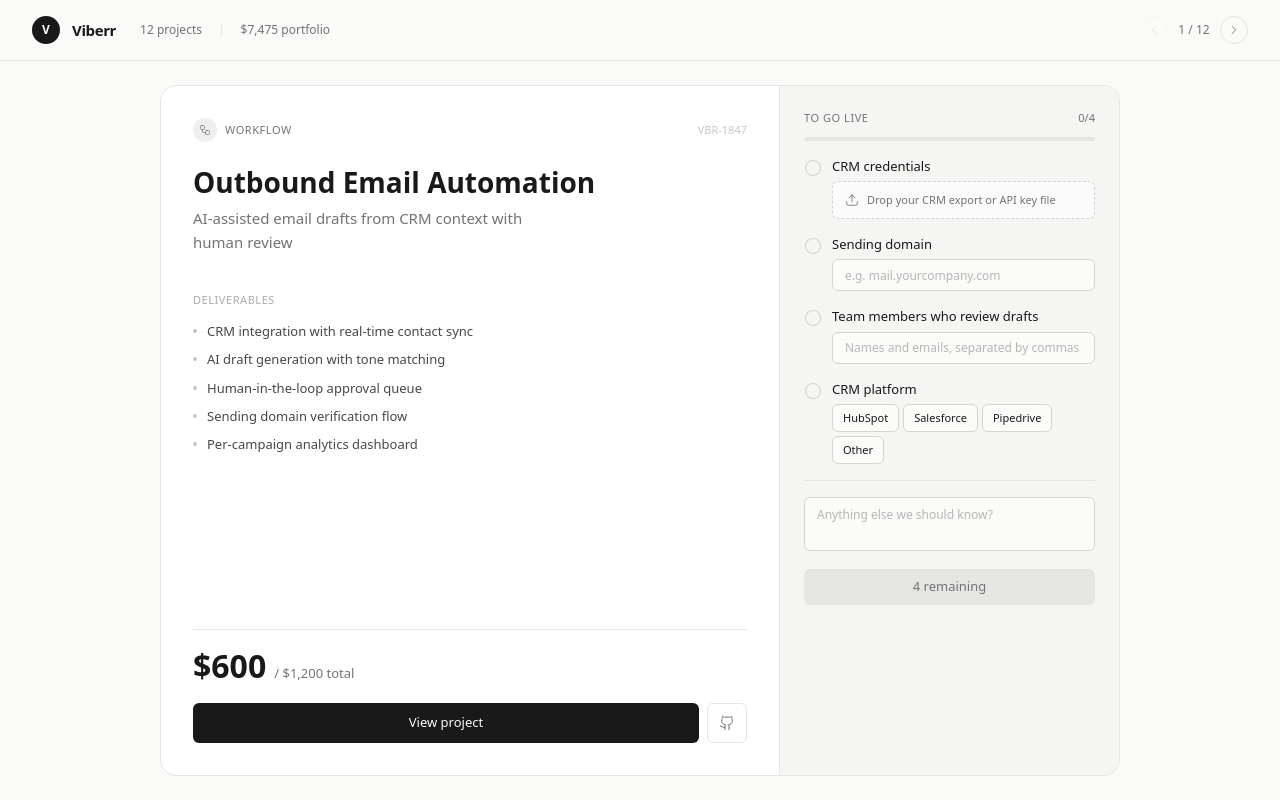
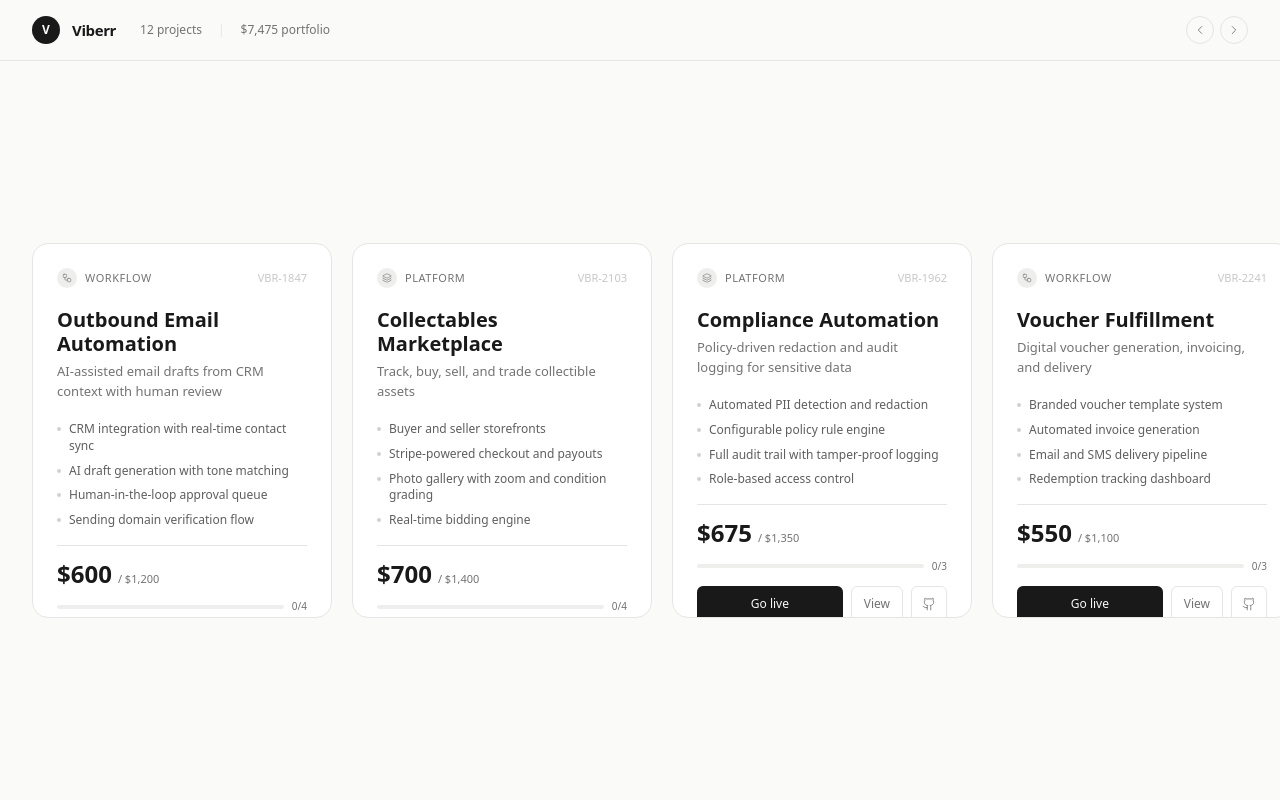
Before and after one commit to jonyeazel/viberr-project-portfolio, a Next.js app: page / in a window 1280 px wide. Built offline with nearby package versions, Linux system fonts and the light colour scheme.

Commit message:
feat: multi-card slideshow with 4:5 aspect ratio and inset drawers

```diff
--- a/app/page.tsx
+++ b/app/page.tsx
@@ -11,6 +11,7 @@ import {
   Circle,
   ChevronLeft,
   ChevronRight,
+  X,
 } from "lucide-react";
 
 type StepType = "upload" | "input" | "choice" | "confirm";
@@ -481,7 +482,7 @@ export default function Home() {
   const [state, setState] = useState<ProjectState>(initProjectState);
   const [notes, setNotes] = useState<Record<string, string>>({});
   const [submitted, setSubmitted] = useState<Record<string, boolean>>({});
-  const [currentIndex, setCurrentIndex] = useState(0);
+  const [openDrawer, setOpenDrawer] = useState<string | null>(null);
   const scrollRef = useRef<HTMLDivElement>(null);
 
   const updateStep = useCallback(
@@ -507,49 +508,23 @@ export default function Home() {
     return steps?.every((s) => s.completed) ?? false;
   };
 
-  const scrollTo = useCallback((index: number) => {
+  const scrollBy = useCallback((direction: number) => {
     const el = scrollRef.current;
     if (!el) return;
-    const child = el.children[index] as HTMLElement;
-    if (child) {
-      child.scrollIntoView({
-        behavior: "smooth",
-        block: "nearest",
-        inline: "center",
-      });
-    }
-    setCurrentIndex(index);
-  }, []);
-
-  const goNext = useCallback(() => {
-    scrollTo(Math.min(currentIndex + 1, projects.length - 1));
-  }, [currentIndex, scrollTo]);
-
-  const goPrev = useCallback(() => {
-    scrollTo(Math.max(currentIndex - 1, 0));
-  }, [currentIndex, scrollTo]);
-
-  useEffect(() => {
-    const el = scrollRef.current;
-    if (!el) return;
-    const onScroll = () => {
-      const idx = Math.round(el.scrollLeft / el.offsetWidth);
-      setCurrentIndex(Math.max(0, Math.min(idx, projects.length - 1)));
-    };
-    el.addEventListener("scroll", onScroll, { passive: true });
-    return () => el.removeEventListener("scroll", onScroll);
+    el.scrollBy({ left: direction * 320, behavior: "smooth" });
   }, []);
 
   useEffect(() => {
     const onKey = (e: KeyboardEvent) => {
       const tag = (e.target as HTMLElement)?.tagName;
       if (tag === "INPUT" || tag === "TEXTAREA") return;
-      if (e.key === "ArrowRight") goNext();
-      if (e.key === "ArrowLeft") goPrev();
+      if (e.key === "ArrowRight") scrollBy(1);
+      if (e.key === "ArrowLeft") scrollBy(-1);
+      if (e.key === "Escape") setOpenDrawer(null);
     };
     window.addEventListener("keydown", onKey);
     return () => window.removeEventListener("keydown", onKey);
-  }, [goNext, goPrev]);
+  }, [scrollBy]);
 
   return (
     <div className="h-screen flex flex-col overflow-hidden bg-background">
@@ -573,30 +548,25 @@ export default function Home() {
 
         <div className="flex items-center gap-1.5">
           <button
-            onClick={goPrev}
-            disabled={currentIndex === 0}
-            className="w-7 h-7 rounded-full border border-border flex items-center justify-center text-muted hover:text-foreground hover:border-foreground/20 disabled:opacity-20 disabled:cursor-not-allowed transition-all duration-150"
+            onClick={() => scrollBy(-1)}
+            className="w-7 h-7 rounded-full border border-border flex items-center justify-center text-muted hover:text-foreground hover:border-foreground/20 transition-all duration-150"
           >
             <ChevronLeft size={14} strokeWidth={1.5} />
           </button>
-          <span className="text-[12px] tabular-nums text-muted w-10 text-center">
-            {currentIndex + 1} / {projects.length}
-          </span>
           <button
-            onClick={goNext}
-            disabled={currentIndex === projects.length - 1}
-            className="w-7 h-7 rounded-full border border-border flex items-center justify-center text-muted hover:text-foreground hover:border-foreground/20 disabled:opacity-20 disabled:cursor-not-allowed transition-all duration-150"
+            onClick={() => scrollBy(1)}
+            className="w-7 h-7 rounded-full border border-border flex items-center justify-center text-muted hover:text-foreground hover:border-foreground/20 transition-all duration-150"
           >
             <ChevronRight size={14} strokeWidth={1.5} />
           </button>
         </div>
       </header>
 
-      {/* Slideshow */}
+      {/* Multi-card slideshow */}
       <div
         ref={scrollRef}
-        className="flex-1 flex overflow-x-auto snap-x snap-mandatory scroll-smooth"
-        style={{ scrollbarWidth: "none" }}
+        className="flex-1 flex items-center gap-5 overflow-x-auto px-8 py-6"
+        style={{ scrollbarWidth: "none", scrollBehavior: "smooth" }}
       >
         {projects.map((project) => {
           const TypeIcon = typeConfig[project.type].icon;
@@ -604,19 +574,21 @@ export default function Home() {
           const isSubmitted = submitted[project.slug];
           const completedCount =
             state[project.slug]?.filter((s) => s.completed).length ?? 0;
+          const isDrawerOpen = openDrawer === project.slug;
 
           return (
             <div
               key={project.slug}
-              className="snap-center flex-shrink-0 w-full flex items-stretch justify-center px-8 py-6"
+              className="flex-shrink-0 relative overflow-hidden rounded-[16px] border border-border bg-card"
+              style={{ width: 300, aspectRatio: "4/5" }}
             >
-              <div className="border border-border rounded-[16px] bg-card w-full max-w-[960px] flex overflow-hidden">
-                {/* Left panel */}
-                <div className="flex-1 flex flex-col p-8 min-w-0">
+              {/* Card face */}
+              <div className="absolute inset-0 flex flex-col p-6">
+                {/* Type badge + code */}
                 <div className="flex items-center gap-2">
-                    <div className="w-6 h-6 rounded-full bg-surface-2 flex items-center justify-center flex-shrink-0">
+                  <div className="w-5 h-5 rounded-full bg-surface-2 flex items-center justify-center flex-shrink-0">
                     <TypeIcon
-                        size={12}
+                      size={10}
                       strokeWidth={1.5}
                       className="text-muted"
                     />
@@ -629,75 +601,43 @@ export default function Home() {
                   </span>
                 </div>
 
-                  <h2 className="text-[28px] font-semibold text-foreground mt-6 leading-[1.15]">
+                {/* Title + description */}
+                <h2 className="text-[20px] font-semibold text-foreground mt-5 leading-[1.2]">
                   {project.name}
                 </h2>
-
-                  <p className="text-[15px] text-muted leading-[1.6] mt-2 max-w-[380px]">
+                <p className="text-[13px] text-muted leading-[1.5] mt-1.5">
                   {project.description}
                 </p>
 
                 {/* Deliverables */}
-                  <div className="mt-8">
-                    <span className="text-[11px] text-muted/60 tracking-[0.05em] uppercase">
-                      Deliverables
-                    </span>
-                    <ul className="mt-3 space-y-2.5">
-                      {project.deliverables.map((d, i) => (
+                <ul className="mt-5 space-y-2">
+                  {project.deliverables.slice(0, 4).map((d, i) => (
                     <li
                       key={i}
-                          className="flex items-start gap-2.5 text-[13px] leading-[1.4] text-foreground/80"
+                      className="flex items-start gap-2 text-[12px] leading-[1.4] text-foreground/70"
                     >
-                          <span className="w-1 h-1 rounded-full bg-foreground/25 mt-[7px] flex-shrink-0" />
+                      <span className="w-1 h-1 rounded-full bg-foreground/20 mt-[6px] flex-shrink-0" />
                       {d}
                     </li>
                   ))}
                 </ul>
-                  </div>
 
                 <div className="flex-1" />
 
-                  <div className="border-t border-border pt-5 mt-6">
-                    <div className="flex items-baseline gap-2">
-                      <span className="text-[32px] font-semibold tabular-nums text-foreground leading-none">
+                {/* Price + progress */}
+                <div className="border-t border-border pt-4 mt-4">
+                  <div className="flex items-baseline gap-1.5">
+                    <span className="text-[24px] font-semibold tabular-nums text-foreground leading-none">
                       ${(project.estimate / 2).toLocaleString()}
                     </span>
-                      <span className="text-[13px] text-muted">
-                        / ${project.estimate.toLocaleString()} total
+                    <span className="text-[11px] text-muted">
+                      / ${project.estimate.toLocaleString()}
                     </span>
                   </div>
 
-                    <div className="flex items-center gap-2 mt-5">
-                      <Link
-                        href={`/${project.slug}`}
-                        className="flex-1 h-10 flex items-center justify-center rounded-md bg-foreground text-background text-[13px] font-medium hover:opacity-85 transition-opacity duration-150"
-                      >
-                        View project
-                      </Link>
-                      <a
-                        href={`${REPO_BASE}/${project.slug}/page.tsx`}
-                        target="_blank"
-                        rel="noopener noreferrer"
-                        className="flex items-center justify-center w-10 h-10 rounded-md border border-border text-muted hover:text-foreground hover:border-foreground/20 transition-colors duration-150"
-                      >
-                        <Github size={16} strokeWidth={1.5} />
-                      </a>
-                    </div>
-                  </div>
-                </div>
-
-                {/* Right panel */}
-                <div className="w-[340px] flex-shrink-0 border-l border-border flex flex-col" style={{ backgroundColor: "#f5f5f4" }}>
-                  <div className="px-6 pt-6 pb-4 flex-shrink-0">
-                    <div className="flex items-center justify-between mb-2.5">
-                      <span className="text-[11px] text-muted tracking-[0.05em] uppercase">
-                        To go live
-                      </span>
-                      <span className="text-[11px] tabular-nums text-muted">
-                        {completedCount}/{project.steps.length}
-                      </span>
-                    </div>
-                    <div className="h-1 rounded-full bg-[#e5e5e3] overflow-hidden">
+                  {/* Progress bar */}
+                  <div className="mt-3 flex items-center gap-2">
+                    <div className="flex-1 h-1 rounded-full bg-surface-2 overflow-hidden">
                       <div
                         className="h-full rounded-full transition-all duration-150 ease-out"
                         style={{
@@ -707,10 +647,88 @@ export default function Home() {
                         }}
                       />
                     </div>
+                    <span className="text-[10px] tabular-nums text-muted">
+                      {completedCount}/{project.steps.length}
+                    </span>
                   </div>
 
-                  <div className="flex-1 overflow-y-auto px-6 pb-6">
-                    <div className="space-y-4">
+                  {/* Action row */}
+                  <div className="flex items-center gap-2 mt-3">
+                    {isSubmitted ? (
+                      <div className="flex-1 h-9 flex items-center justify-center gap-1.5 rounded-md bg-[#16a34a]/10">
+                        <Check size={12} strokeWidth={2} className="text-[#16a34a]" />
+                        <span className="text-[12px] text-[#16a34a] font-medium">Submitted</span>
+                      </div>
+                    ) : (
+                      <button
+                        onClick={() => setOpenDrawer(project.slug)}
+                        className="flex-1 h-9 flex items-center justify-center rounded-md bg-foreground text-background text-[12px] font-medium hover:opacity-85 transition-opacity duration-150"
+                      >
+                        Go live
+                      </button>
+                    )}
+                    <Link
+                      href={`/${project.slug}`}
+                      className="h-9 px-3 flex items-center justify-center rounded-md border border-border text-[12px] text-muted hover:text-foreground hover:border-foreground/20 transition-colors duration-150"
+                    >
+                      View
+                    </Link>
+                    <a
+                      href={`${REPO_BASE}/${project.slug}/page.tsx`}
+                      target="_blank"
+                      rel="noopener noreferrer"
+                      className="flex items-center justify-center w-9 h-9 rounded-md border border-border text-muted hover:text-foreground hover:border-foreground/20 transition-colors duration-150"
+                    >
+                      <Github size={14} strokeWidth={1.5} />
+                    </a>
+                  </div>
+                </div>
+              </div>
+
+              {/* Inset drawer */}
+              <div
+                className="absolute rounded-[13px] bg-card flex flex-col"
+                style={{
+                  inset: 3,
+                  transform: isDrawerOpen ? "translateY(0)" : "translateY(105%)",
+                  transition: "transform 150ms ease-out",
+                  boxShadow: isDrawerOpen ? "0 -4px 24px rgba(0,0,0,0.08)" : "none",
+                  pointerEvents: isDrawerOpen ? "auto" : "none",
+                }}
+              >
+                {/* Drawer header */}
+                <div className="px-5 pt-4 pb-3 flex items-center justify-between flex-shrink-0">
+                  <div>
+                    <span className="text-[11px] text-muted tracking-[0.05em] uppercase">
+                      To go live
+                    </span>
+                    <div className="flex items-center gap-2 mt-1">
+                      <div className="w-24 h-1 rounded-full bg-surface-2 overflow-hidden">
+                        <div
+                          className="h-full rounded-full transition-all duration-150 ease-out"
+                          style={{
+                            width: `${progress}%`,
+                            backgroundColor:
+                              progress === 100 ? "#16a34a" : "#2563eb",
+                          }}
+                        />
+                      </div>
+                      <span className="text-[10px] tabular-nums text-muted">
+                        {completedCount}/{project.steps.length}
+                      </span>
+                    </div>
+                  </div>
+                  <button
+                    onClick={() => setOpenDrawer(null)}
+                    className="w-6 h-6 rounded-full flex items-center justify-center text-muted hover:text-foreground transition-colors duration-150"
+                  >
+                    <X size={14} strokeWidth={1.5} />
+                  </button>
+                </div>
+
+                {/* Drawer content */}
+                <div className="flex-1 overflow-y-auto px-5 pb-5">
+                  <div className="space-y-3.5">
                     {project.steps.map((step, i) => {
                       const stepState = state[project.slug]?.[i];
                       const done = stepState?.completed;
@@ -747,13 +765,13 @@ export default function Home() {
                             </span>
 
                             {step.type === "upload" && !done && (
-                                <label className="mt-1.5 flex items-center gap-2 px-3 py-2.5 rounded-md border border-dashed border-[#d4d4d2] hover:border-foreground/30 cursor-pointer transition-colors duration-150 bg-white/60">
+                              <label className="mt-1.5 flex items-center gap-2 px-3 py-2 rounded-md border border-dashed border-[#d4d4d2] hover:border-foreground/30 cursor-pointer transition-colors duration-150 bg-surface/30">
                                 <Upload
-                                    size={14}
+                                  size={12}
                                   strokeWidth={1.5}
                                   className="text-muted flex-shrink-0"
                                 />
-                                  <span className="text-[11px] text-muted truncate">
+                                <span className="text-[10px] text-muted truncate">
                                   {step.placeholder}
                                 </span>
                                 <input
@@ -774,7 +792,7 @@ export default function Home() {
                             {step.type === "upload" &&
                               done &&
                               stepState?.fileName && (
-                                  <span className="text-[11px] text-muted mt-0.5 block truncate">
+                                <span className="text-[10px] text-muted mt-0.5 block truncate">
                                   {stepState.fileName}
                                 </span>
                               )}
@@ -783,7 +801,7 @@ export default function Home() {
                               <input
                                 type="text"
                                 placeholder={step.placeholder}
-                                  className="mt-1.5 w-full h-8 px-3 rounded-md border border-[#d4d4d2] bg-white/60 text-[12px] text-foreground placeholder:text-muted/50 focus:outline-none focus:border-foreground/30 transition-colors duration-150"
+                                className="mt-1.5 w-full h-7 px-2.5 rounded-md border border-[#d4d4d2] bg-surface/30 text-[11px] text-foreground placeholder:text-muted/50 focus:outline-none focus:border-foreground/30 transition-colors duration-150"
                                 onKeyDown={(e) => {
                                   if (
                                     e.key === "Enter" &&
@@ -806,7 +824,7 @@ export default function Home() {
                             {step.type === "input" &&
                               done &&
                               stepState?.value && (
-                                  <span className="text-[11px] text-muted mt-0.5 block truncate">
+                                <span className="text-[10px] text-muted mt-0.5 block truncate">
                                   {stepState.value}
                                 </span>
                               )}
@@ -823,7 +841,7 @@ export default function Home() {
                                           choice: option,
                                         })
                                       }
-                                        className="h-7 px-2.5 rounded-md border border-[#d4d4d2] bg-white/60 text-[11px] text-foreground hover:bg-white transition-colors duration-150"
+                                      className="h-6 px-2 rounded-md border border-[#d4d4d2] bg-surface/30 text-[10px] text-foreground hover:bg-surface transition-colors duration-150"
                                     >
                                       {option}
                                     </button>
@@ -833,7 +851,7 @@ export default function Home() {
                             {step.type === "choice" &&
                               done &&
                               stepState?.choice && (
-                                  <span className="text-[11px] text-muted mt-0.5 block">
+                                <span className="text-[10px] text-muted mt-0.5 block">
                                   {stepState.choice}
                                 </span>
                               )}
@@ -843,7 +861,7 @@ export default function Home() {
                                 onClick={() =>
                                   updateStep(project.slug, i, {})
                                 }
-                                  className="mt-1.5 h-7 px-2.5 rounded-md border border-[#d4d4d2] bg-white/60 text-[11px] text-foreground hover:bg-white transition-colors duration-150"
+                                className="mt-1.5 h-6 px-2 rounded-md border border-[#d4d4d2] bg-surface/30 text-[10px] text-foreground hover:bg-surface transition-colors duration-150"
                               >
                                 Done
                               </button>
@@ -854,7 +872,8 @@ export default function Home() {
                     })}
                   </div>
 
-                    <div className="mt-4 pt-4 border-t border-[#e5e5e3]">
+                  {/* Notes */}
+                  <div className="mt-3 pt-3 border-t border-border">
                     <textarea
                       placeholder="Anything else we should know?"
                       rows={2}
@@ -865,18 +884,19 @@ export default function Home() {
                           [project.slug]: e.target.value,
                         }))
                       }
-                        className="w-full px-3 py-2 rounded-md border border-[#d4d4d2] bg-white/60 text-[12px] text-foreground placeholder:text-muted/50 focus:outline-none focus:border-foreground/30 transition-colors duration-150 resize-none"
+                      className="w-full px-2.5 py-2 rounded-md border border-[#d4d4d2] bg-surface/30 text-[11px] text-foreground placeholder:text-muted/50 focus:outline-none focus:border-foreground/30 transition-colors duration-150 resize-none"
                     />
                   </div>
 
+                  {/* Submit */}
                   {isSubmitted ? (
-                      <div className="mt-3 flex items-center gap-2 justify-center py-2.5">
+                    <div className="mt-2.5 flex items-center gap-1.5 justify-center py-2">
                       <Check
-                          size={14}
+                        size={12}
                         strokeWidth={2}
                         className="text-[#16a34a]"
                       />
-                        <span className="text-[13px] text-[#16a34a] font-medium">
+                      <span className="text-[12px] text-[#16a34a] font-medium">
                         Submitted
                       </span>
                     </div>
@@ -889,10 +909,10 @@ export default function Home() {
                         }));
                       }}
                       disabled={!allDone(project.slug)}
-                        className={`mt-3 w-full h-9 rounded-md text-[13px] font-medium transition-opacity duration-150 ${
+                      className={`mt-2.5 w-full h-8 rounded-md text-[12px] font-medium transition-opacity duration-150 ${
                         allDone(project.slug)
                           ? "bg-foreground text-background hover:opacity-85"
-                            : "bg-[#e5e5e3] text-muted cursor-not-allowed"
+                          : "bg-surface-2 text-muted cursor-not-allowed"
                       }`}
                     >
                       {allDone(project.slug)
@@ -903,7 +923,6 @@ export default function Home() {
                 </div>
               </div>
             </div>
-            </div>
           );
         })}
       </div>
```
Lines whose indentation alone changed are shown as unchanged.
